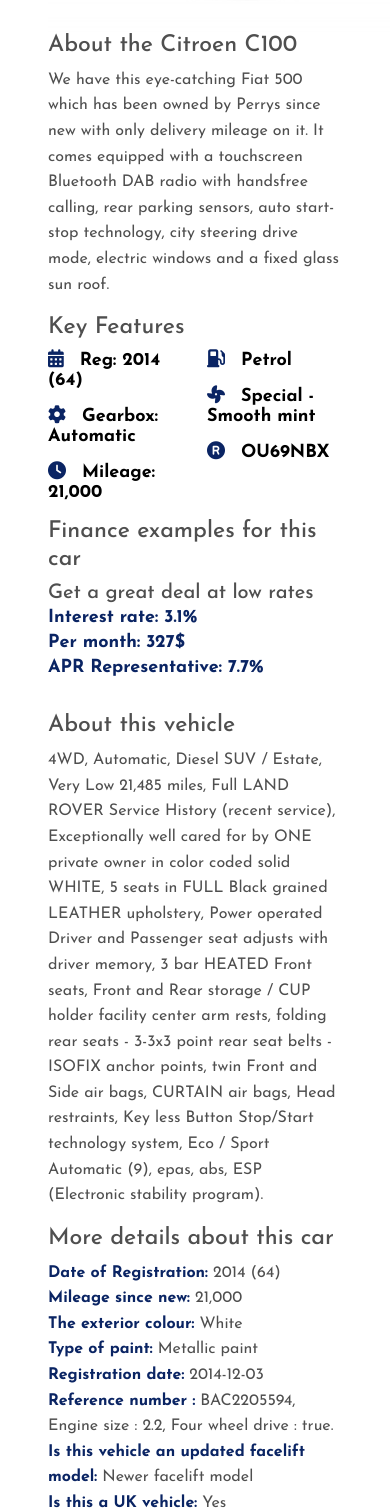
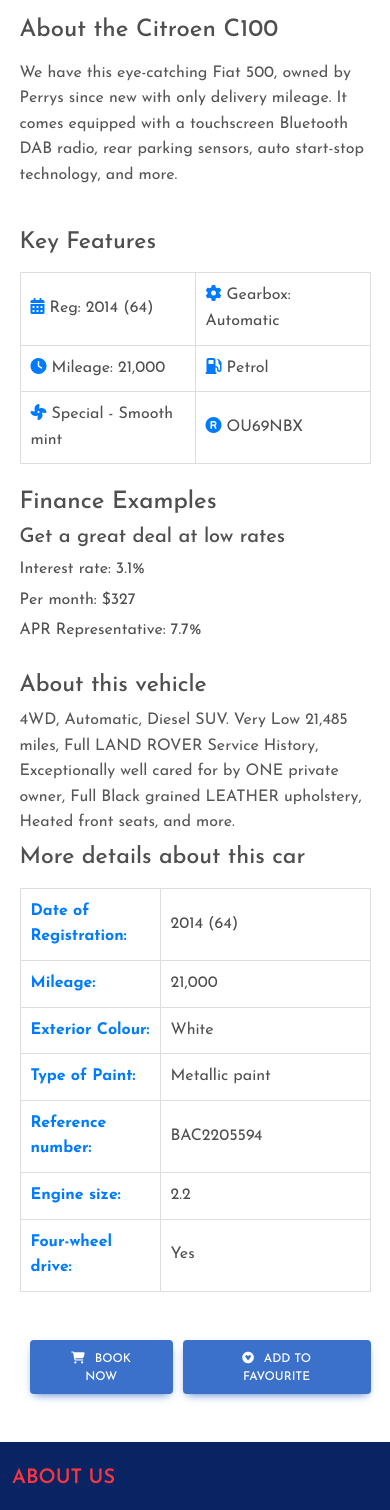
Before and after one commit to alaawael20/Graduation-Project, a React (Create React App) app: page /recentlyAdded/detailcar in a window 390 px wide. Shown: the part 432-1942 px from the top of the page. Built offline with nearby package versions, Linux system fonts and the light colour scheme; a web font is replaced by a local one.

Commit message:
Edit in some files

```diff
--- a/src/App.js
+++ b/src/App.js
@@ -13,8 +13,8 @@
 import CarManagement from "./Pages/Seller/CarManagement/CarManagement";
 import IncomingRequests from "./Pages/Seller/IncomingRequests/IncomingRequests";
 import Messages from "./Pages/Seller/Messages/Messages";
+import SellerProfile from "./Pages/Seller/SellerProfile/SellerProfile";
 import NotFound from "./Pages/NotFound/NotFound";
-import SellerProfile from "./Pages/Seller/SellerProfile/SellerProfile";
 
 function App() {
   return (
--- a/src/Components/Chat/Chat.js
+++ b/src/Components/Chat/Chat.js
@@ -9,7 +9,6 @@
       <section>
         <div className="container py-5">
           <div className="row">
-            {/* Sidebar */}
             <div className="col-md-6 col-lg-5 col-xl-4 mb-4 mb-md-0">
               <h5 className="font-weight-bold mb-3 text-center text-lg-start">
                 Buyers
@@ -64,7 +63,6 @@
                 </div>
               </div>
             </div>
-            {/* Chat Area */}
             <div className="col-md-6 col-lg-7 col-xl-8">
               <ul className="list-unstyled">
                 <li className="d-flex justify-content-between mb-4">
--- /dev/null
+++ b/src/Components/Details/CarDetails.css
@@ -0,0 +1,141 @@
+.car-details-container {
+  margin: 0 5%;
+}
+
+.car-image-container {
+  display: flex;
+  justify-content: center;
+  align-items: center;
+}
+
+.car-image {
+  max-width: 100%;
+  height: auto;
+  border-radius: 8px;
+}
+
+.car-info-container {
+  display: flex;
+  flex-direction: column;
+  justify-content: space-between;
+}
+
+.car-info h3 {
+  font-size: 1.5rem;
+  margin-bottom: 1rem;
+}
+
+.car-info p {
+  font-size: 1rem;
+  color: #555;
+}
+
+.car-features {
+  margin-top: 1.5rem;
+}
+
+.features-table {
+  width: 100%;
+  border-collapse: collapse;
+  margin-top: 1rem;
+}
+
+.features-table td {
+  padding: 10px;
+  font-size: 1rem;
+  border: 1px solid #ddd;
+}
+
+.features-table td i {
+  color: #007bff;
+}
+
+.features-table td:first-child {
+  width: 50%;
+}
+
+.features-table td:last-child {
+  width: 50%;
+}
+
+.car-finance {
+  margin-top: 1.5rem;
+}
+
+.car-finance h3 {
+  font-size: 1.5rem;
+  margin-bottom: 0.5rem;
+}
+
+.car-finance p {
+  font-size: 1rem;
+  margin-bottom: 0.3rem;
+}
+
+.vehicle-description {
+  margin-top: 3rem;
+  display: flex;
+  justify-content: space-between;
+}
+
+.vehicle-info, .vehicle-details {
+  margin-top: 1rem;
+}
+
+.vehicle-info p, .vehicle-details p {
+  font-size: 1rem;
+  color: #555;
+  margin-bottom: 0.5rem;
+}
+
+.vehicle-info strong, .vehicle-details strong {
+  color: #007bff;
+}
+
+.details-table {
+  width: 100%;
+  border-collapse: collapse;
+  margin-top: 1rem;
+}
+
+.details-table td {
+  padding: 10px;
+  font-size: 1rem;
+  border: 1px solid #ddd;
+}
+
+.details-table td:first-child {
+  width: 40%;
+}
+
+.details-table td:last-child {
+  width: 60%;
+}
+
+.book-now-link {
+  display: block;
+  text-align: center;
+  margin-block: 3rem;
+  text-decoration: none;
+}
+
+.book-now-btn {
+  display: flex;
+  align-items: center;
+  margin-left: 10px;
+  color: #fff;
+  font-size: 1.2rem;
+  padding: 12px 30px;
+  border-radius: 8px;
+  border: none;
+}
+
+.book-now-text {
+  margin-left: 10px;
+}
+
+.btn_style {
+  display: flex;
+  align-items: center;
+  justify-content: center;
+}
--- a/src/Components/Details/CarDetails.js
+++ b/src/Components/Details/CarDetails.js
@@ -1,71 +1,159 @@
-import React from 'react'
-import { Button, Col, Row } from 'react-bootstrap'
-import car1 from '../../Images/car1.jpg'
-import { Link } from 'react-router-dom'
-
+import React from "react";
+import { Button, Col, Row } from "react-bootstrap";
+import car1 from "../../Images/car1.jpg";
+import { Link } from "react-router-dom";
+import "./CarDetails.css";
+import { toast, ToastContainer } from "react-toastify";
 
 const CarDetails = () => {
+  const addFavourite = (values) => {
+    console.log("Added Car Is Done:", values);
+    toast.success("Added To Favourites... 🚗 ", {
+      position: "top-right",
+      autoClose: 3000,
+      hideProgressBar: false,
+      closeOnClick: true,
+      pauseOnHover: true,
+      draggable: true,
+      theme: "light",
+    });
+  };
   return (
-    <div className='mx-5'>
-            <Row className='my-4'>
-                <Col md="6" sm="7" xs="12"><img src={car1} className='detailsImg' alt='Car' width='500' height='350'/></Col>
-                <Col md="6" sm="5" xs="0">
-                    <Row className='detailsAbout'>
+    <div className="car-details-container">
+      <Row className="my-4">
+        <Col md="6" sm="12" className="car-image-container">
+          <img src={car1} className="car-image" alt="Car" />
+        </Col>
+        <Col md="6" sm="12" className="car-info-container">
+          <div className="car-info">
             <h3>About the Citroen C100</h3>
-                        <p>We have this eye-catching Fiat 500 which has been owned by Perrys since new with only delivery mileage on it. It comes equipped with a touchscreen Bluetooth DAB radio with handsfree calling, rear parking sensors, auto start-stop technology, city steering drive mode, electric windows and a fixed glass sun roof.</p>
-                    </Row>
-                    <Row>
+            <p>
+              We have this eye-catching Fiat 500, owned by Perrys since new with
+              only delivery mileage. It comes equipped with a touchscreen
+              Bluetooth DAB radio, rear parking sensors, auto start-stop
+              technology, and more.
+            </p>
+          </div>
+
+          <div className="car-features">
             <h3>Key Features</h3>
-                        <Col>
-                            <Row className='mb-3'><i class="fas fa-calendar-alt featursIcon"><span className='ms-3 featursSpan'>Reg: 2014 (64)</span></i></Row>
-                            <Row className='mb-3'><i class="fas fa-cog featursIcon"><span className='ms-3 featursSpan'>Gearbox: Automatic</span></i></Row>
-                            <Row className='mb-3'><i class="fas fa-clock featursIcon"><span className='ms-3 featursSpan'>Mileage: 21,000</span></i></Row>
-                        </Col>
-                        <Col>
-                            <Row className='mb-3'><i class="fas fa-gas-pump featursIcon"><span className='ms-3 featursSpan'>Petrol</span></i></Row>
-                            <Row className='mb-3'><i class="fas fa-fan featursIcon"><span className='ms-3 featursSpan'>Special - Smooth mint</span></i></Row>
-                            <Row className='mb-3'><i class="fas fa-registered featursIcon"><span className='ms-3 featursSpan'>OU69NBX</span></i></Row>
+            <table className="features-table">
+              <tbody>
+                <tr>
+                  <td>
+                    <i className="fas fa-calendar-alt feature-icon" /> Reg: 2014
+                    (64)
+                  </td>
+                  <td>
+                    <i className="fas fa-cog feature-icon" /> Gearbox: Automatic
+                  </td>
+                </tr>
+                <tr>
+                  <td>
+                    <i className="fas fa-clock feature-icon" /> Mileage: 21,000
+                  </td>
+                  <td>
+                    <i className="fas fa-gas-pump feature-icon" /> Petrol
+                  </td>
+                </tr>
+                <tr>
+                  <td>
+                    <i className="fas fa-fan feature-icon" /> Special - Smooth
+                    mint
+                  </td>
+                  <td>
+                    <i className="fas fa-registered feature-icon" /> OU69NBX
+                  </td>
+                </tr>
+              </tbody>
+            </table>
+          </div>
+
+          <div className="car-finance">
+            <h3>Finance Examples</h3>
+            <h5>Get a great deal at low rates</h5>
+            <p>Interest rate: 3.1%</p>
+            <p>Per month: $327</p>
+            <p>APR Representative: 7.7%</p>
+          </div>
         </Col>
       </Row>
-                    <Row>
-                        <h3>Finance examples for this car</h3>
-                        <h5>Get a great deal at low rates</h5>
-                        <div>
-                            <p className='finance'>Interest rate: 3.1%</p>
-                            <p className='finance'>Per month: 327$</p>
-                            <p className='finance'>APR Representative: 7.7%</p>
-                        </div>
-                    </Row>
+
+      <Row className="vehicle-description">
+        <Col md="6" sm="12" className="vehicle-info">
+          <h3>About this vehicle</h3>
+          <p>
+            4WD, Automatic, Diesel SUV. Very Low 21,485 miles, Full LAND ROVER
+            Service History, Exceptionally well cared for by ONE private owner,
+            Full Black grained LEATHER upholstery, Heated front seats, and more.
+          </p>
+        </Col>
+        <Col md="6" sm="12" className="vehicle-details">
+          <h3>More details about this car</h3>
+          <table className="details-table">
+            <tbody>
+              <tr>
+                <td>
+                  <strong>Date of Registration:</strong>
+                </td>
+                <td>2014 (64)</td>
+              </tr>
+              <tr>
+                <td>
+                  <strong>Mileage:</strong>
+                </td>
+                <td>21,000</td>
+              </tr>
+              <tr>
+                <td>
+                  <strong>Exterior Colour:</strong>
+                </td>
+                <td>White</td>
+              </tr>
+              <tr>
+                <td>
+                  <strong>Type of Paint:</strong>
+                </td>
+                <td>Metallic paint</td>
+              </tr>
+              <tr>
+                <td>
+                  <strong>Reference number:</strong>
+                </td>
+                <td>BAC2205594</td>
+              </tr>
+              <tr>
+                <td>
+                  <strong>Engine size:</strong>
+                </td>
+                <td>2.2</td>
+              </tr>
+              <tr>
+                <td>
+                  <strong>Four-wheel drive:</strong>
+                </td>
+                <td>Yes</td>
+              </tr>
+            </tbody>
+          </table>
         </Col>
       </Row>
-            <Row>
-                <Col md="6" sm="7" xs="12">
-                    <Row>
-                        <h3 className='detailAbout'>About this vehicle</h3>
-                        <p>4WD, Automatic, Diesel SUV / Estate, Very Low 21,485 miles, Full LAND ROVER Service History (recent service), Exceptionally well cared for by ONE private owner in color coded solid WHITE, 5 seats in FULL Black grained LEATHER upholstery, Power operated Driver and Passenger seat adjusts with driver memory, 3 bar HEATED Front seats, Front and Rear storage / CUP holder facility center arm rests, folding rear seats - 3-3x3 point rear seat belts - ISOFIX anchor points, twin Front and Side air bags, CURTAIN air bags, Head restraints, Key less Button Stop/Start technology system, Eco / Sport Automatic (9), epas, abs, ESP (Electronic stability program).</p>
-                    </Row>
-                </Col>
-                <Col md="6" sm="7" xs="12">
-                    <Row>
-                        <h3>More details about this car</h3>
-                        <p><b className='detailsColor'>Date of Registration:</b> 2014 (64)<br/>
-                        <b className='detailsColor'>Mileage since new:</b> 21,000<br/>
-                        <b className='detailsColor'>The exterior colour:</b> White<br/>
-                        <b className='detailsColor'>Type of paint:</b> Metallic paint<br/>
-                        <b className='detailsColor'>Registration date:</b> 2014-12-03<br/>
-                        <b className='detailsColor'>Reference number :</b> BAC2205594, Engine size : 2.2, Four wheel drive : true.<br/>
-                        <b className='detailsColor'>Is this vehicle an updated facelift model:</b> Newer facelift model<br/>
-                        <b className='detailsColor'>Is this a UK vehicle:</b> Yes<br/>
-                        <b className='detailsColor'>Number of months until the MOT expires:</b> More than 8 months<br/>
-                        <b className='detailsColor'>Date of when the next service is due:</b> Recently serviced</p>
-                    </Row>
-                </Col>
-            </Row>
-            <Link to="/recentlyAdded/detailcar/booknow" style={{ textDecoration: "none" }}>
-                <div className='d-flex justify-content-center my-5'><Button><i class="fas fa-shopping-cart"><span className='ps-3'>Book Now</span></i></Button></div>
+
+      <div className="btn_style">
+        <Link to="/recentlyAdded/detailcar/booknow" className="book-now-link">
+          <Button className="book-now-btn">
+            <i className="fas fa-shopping-cart" />
+            <span className="book-now-text">Book Now</span>
+          </Button>
         </Link>
+        <Button className="book-now-btn" onClick={addFavourite}>
+          <i class="fab fa-gratipay"></i>
+          <span className="book-now-text">Add to favourite</span>
+        </Button>
+        <ToastContainer />
       </div>
-  )
-}
+    </div>
+  );
+};
 
-export default CarDetails
+export default CarDetails;
--- /dev/null
+++ b/src/Pages/About/AboutPage.css
@@ -0,0 +1,84 @@
+.about-title {
+    text-align: center;
+    font-size: 2.5rem;
+    font-weight: bold;
+    color: #007bff;
+    margin-top: 30px;
+  }
+
+  .about-container {
+    display: flex;
+    flex-direction: column;
+    align-items: center;
+    padding: 20px;
+    margin-top: 20px;
+  }
+
+  .about-content {
+    max-width: 1200px;
+    width: 100%;
+    margin-bottom: 40px;
+    text-align: justify;
+    font-size: 1.1rem;
+    color: #555;
+  }
+
+  .about-text {
+    line-height: 1.6;
+    margin-bottom: 20px;
+  }
+
+  .about-image-container {
+    max-width: 1200px;
+    width: 100%;
+    text-align: center;
+  }
+
+  .about-image {
+    width: 100%;
+    max-height: 400px;
+    object-fit: cover;
+    border-radius: 10px;
+    box-shadow: 0 4px 6px rgba(0, 0, 0, 0.1);
+    margin-bottom: 20px;
+  }
+
+  .about-image-container .about-text {
+    font-size: 1.1rem;
+    color: #555;
+    margin-top: 20px;
+  }
+
+  /* Responsive Design */
+  @media (max-width: 768px) {
+    .about-container {
+      padding: 10px;
+    }
+
+    .about-title {
+      font-size: 2rem;
+    }
+
+    .about-content {
+      font-size: 1rem;
+    }
+
+    .about-image {
+      max-height: 300px;
+    }
+  }
+
+  /* Navbar and Footer custom styles (if needed) */
+  .navbar, .footer {
+    background-color: #f8f9fa;
+    padding: 10px 0;
+  }
+
+  .navbar a, .footer a {
+    color: #007bff;
+    text-decoration: none;
+  }
+
+  .navbar a:hover, .footer a:hover {
+    color: #0056b3;
+  }
--- a/src/Pages/About/AboutPage.js
+++ b/src/Pages/About/AboutPage.js
@@ -2,6 +2,7 @@
 import NavBar from "../../Components/Uitily/NavBar";
 import Footer from "../../Components/Uitily/Footer";
 import car9 from "../../Images/car9.jpg";
+import "./AboutPage.css";
 
 const AboutPage = () => {
   return (
@@ -16,17 +17,17 @@
         to3="/services"
         to4="/contactus"
       />
-      <div className="titlePage">About Us</div>
-      <div className="containerPage aboutContent my-4">
-        <div>
-          <p className="p1">
+      <div className="about-title">About Us</div>
+      <div className="about-container">
+        <div className="about-content">
+          <p className="about-text">
             At Auto Dealz Car, we're passionate about cars and dedicated to
             providing our customers with the highest-quality products and
             services. Since 1995, we've been serving car enthusiasts and
             mechanics alike with a wide range of products, including OEM and
             aftermarket parts, accessories, and tools.
           </p>
-          <p className="p2">
+          <p className="about-text">
             Our mission is simple: to help our customers get the most out of
             their vehicles by providing reliable, top-quality parts at
             competitive prices. Whether you're looking to upgrade your car's
@@ -42,14 +43,14 @@
             specific vehicle.
           </p>
         </div>
-        <div className="aboutImg">
-          <img src={car9} alt="car" />
-          <p className="p2">
+        <div className="about-image-container">
+          <img src={car9} alt="car" className="about-image" />
+          <p className="about-text">
             We're also proud to be active members of our community. We sponsor
             local car shows and events, and we're committed to reducing our
             environmental impact through responsible business practices.
           </p>
-          <p className="p2">
+          <p className="about-text">
             If you're looking for a reliable, customer-focused car and spare
             parts store, look no further than Auto Dealz Car. Contact us today
             to learn more about our products and services.
--- a/src/Pages/Auth/LoginPage.js
+++ b/src/Pages/Auth/LoginPage.js
@@ -7,7 +7,6 @@
   return (
     <Container className="my-5">
       <Row className="shadow-lg p-4 rounded align-items-center">
-        {/* Form Section */}
         <Col xl="6" lg="6" sm="12" className="mt-3 pt-3">
           <div className="titlePage text-center mb-4 fs-2 fw-bold text-primary">
             Sign In
@@ -31,15 +30,17 @@
                 className="rounded-3"
               />
             </Form.Group>
+            <Link to="/">
               <Form.Group className="mb-4 d-flex justify-content-center">
                 <Button
                   variant="primary"
                   size="lg"
                   className="px-5 py-2 rounded-3"
                 >
-                Submit
+                  Log In
                 </Button>
               </Form.Group>
+            </Link>
             <Link
               to="/register"
               style={{ textDecoration: "none", color: "black" }}
@@ -52,7 +53,6 @@
             </Link>
           </Form>
         </Col>
-        {/* Image Section */}
         <Col
           xl="6"
           lg="6"
--- a/src/Pages/Contact/Contact.js
+++ b/src/Pages/Contact/Contact.js
@@ -3,6 +3,7 @@
 import { Button, Col, Form, Row } from "react-bootstrap";
 import forContact from "../../Images/forContact.jpg";
 import Footer from "../../Components/Uitily/Footer";
+import "./ContactPage.css";
 
 const Contact = () => {
   return (
@@ -17,22 +18,16 @@
         to3="/services"
         to4="/contactus"
       />
-      <div className="titlePage">Talk To Us</div>
-      <div className="container my-3">
+      <div className="contact-title">Talk To Us</div>
+      <div className="contact-container my-3">
         <Row>
-          <Col xl="6" lg="6" sm="12" className="contactSide">
+          <Col xl="6" lg="6" sm="12" className="contact-side">
             <Form>
-              <Form.Group
-                className="mb-3"
-                controlId="exampleForm.ControlInput1"
-              >
+              <Form.Group className="mb-3" controlId="formName">
                 <Form.Label>Your Name</Form.Label>
                 <Form.Control type="text" size="md" placeholder="Name" />
               </Form.Group>
-              <Form.Group
-                className="mb-3"
-                controlId="exampleForm.ControlInput1"
-              >
+              <Form.Group className="mb-3" controlId="formEmail">
                 <Form.Label>Email address</Form.Label>
                 <Form.Control
                   type="email"
@@ -40,10 +35,7 @@
                   placeholder="name@example.com"
                 />
               </Form.Group>
-              <Form.Group
-                className="mb-3"
-                controlId="exampleForm.ControlTextarea1"
-              >
+              <Form.Group className="mb-3" controlId="formMessage">
                 <Form.Label>What would you like to discuss?</Form.Label>
                 <Form.Control
                   as="textarea"
@@ -54,14 +46,14 @@
               </Form.Group>
               <Form.Group
                 className="mb-3 d-flex justify-content-center"
-                controlId="exampleForm.ControlTextarea1"
+                controlId="formSubmit"
               >
                 <Button variant="primary">Submit</Button>
               </Form.Group>
             </Form>
           </Col>
-          <Col xl="6" lg="6" sm="12" className="contactSide">
-            <img src={forContact} alt="ContactPic" className="contactImg" />
+          <Col xl="6" lg="6" sm="12" className="contact-side">
+            <img src={forContact} alt="ContactPic" className="contact-img" />
           </Col>
         </Row>
       </div>
--- /dev/null
+++ b/src/Pages/Contact/ContactPage.css
@@ -0,0 +1,84 @@
+/* General Page Styles */
+.contact-title {
+    text-align: center;
+    font-size: 2.5rem;
+    font-weight: bold;
+    color: #007bff;
+    margin-top: 50px;
+  }
+
+  .contact-container {
+    padding: 20px;
+    display: flex;
+    flex-direction: column;
+    align-items: center;
+  }
+
+  .contact-side {
+    padding: 20px;
+  }
+
+  .contact-img {
+    width: 100%;
+    max-width: 500px;
+    height: auto;
+    object-fit: cover;
+    border-radius: 10px;
+    box-shadow: 0 4px 8px rgba(0, 0, 0, 0.1);
+  }
+
+  /* Form Styling */
+  .form-group {
+    margin-bottom: 20px;
+  }
+
+  .form-label {
+    font-size: 1.2rem;
+    font-weight: 600;
+    color: #333;
+  }
+
+  .form-control {
+    border-radius: 5px;
+    padding: 10px;
+    border: 1px solid #ddd;
+  }
+
+  .form-control:focus {
+    border-color: #007bff;
+    box-shadow: 0 0 5px rgba(0, 123, 255, 0.5);
+  }
+
+  button {
+    border-radius: 5px;
+    padding: 10px 20px;
+    background-color: #007bff;
+    border: none;
+    color: white;
+    font-size: 1.1rem;
+    transition: background-color 0.3s ease;
+  }
+
+  button:hover {
+    background-color: #0056b3;
+  }
+
+  /* Responsive Design */
+  @media (max-width: 768px) {
+    .contact-container {
+      padding: 10px;
+    }
+
+    .contact-title {
+      font-size: 2rem;
+    }
+
+    .contact-img {
+      max-width: 100%;
+      height: auto;
+    }
+
+    .contact-side {
+      padding: 10px;
+    }
+  }
```
Also changed, not shown: src/Components/Search/FilterCar.js (+7 -12 lines), src/Pages/Auth/RegisterPage.js (+0 -7 lines). Lines whose indentation alone changed are shown as unchanged.
